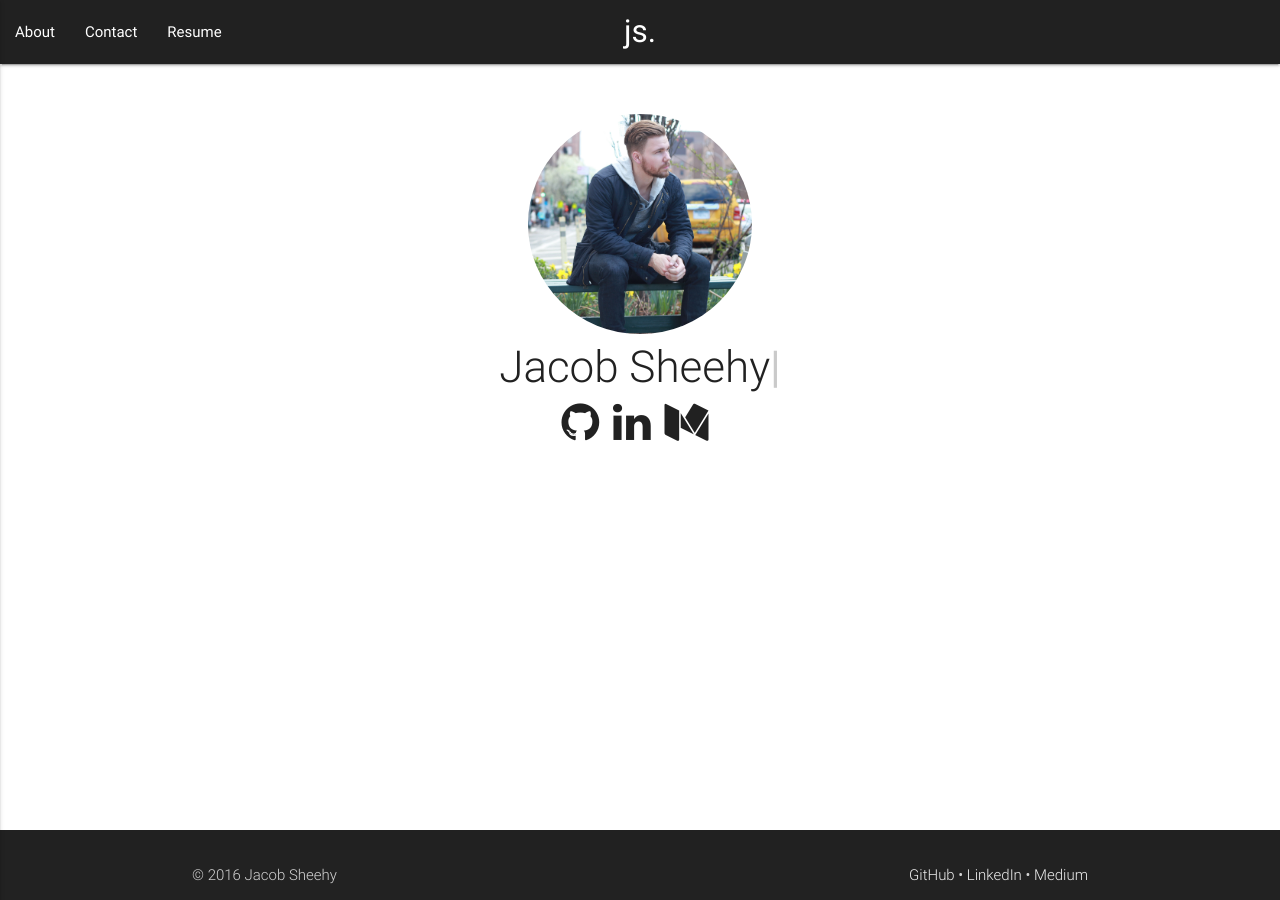
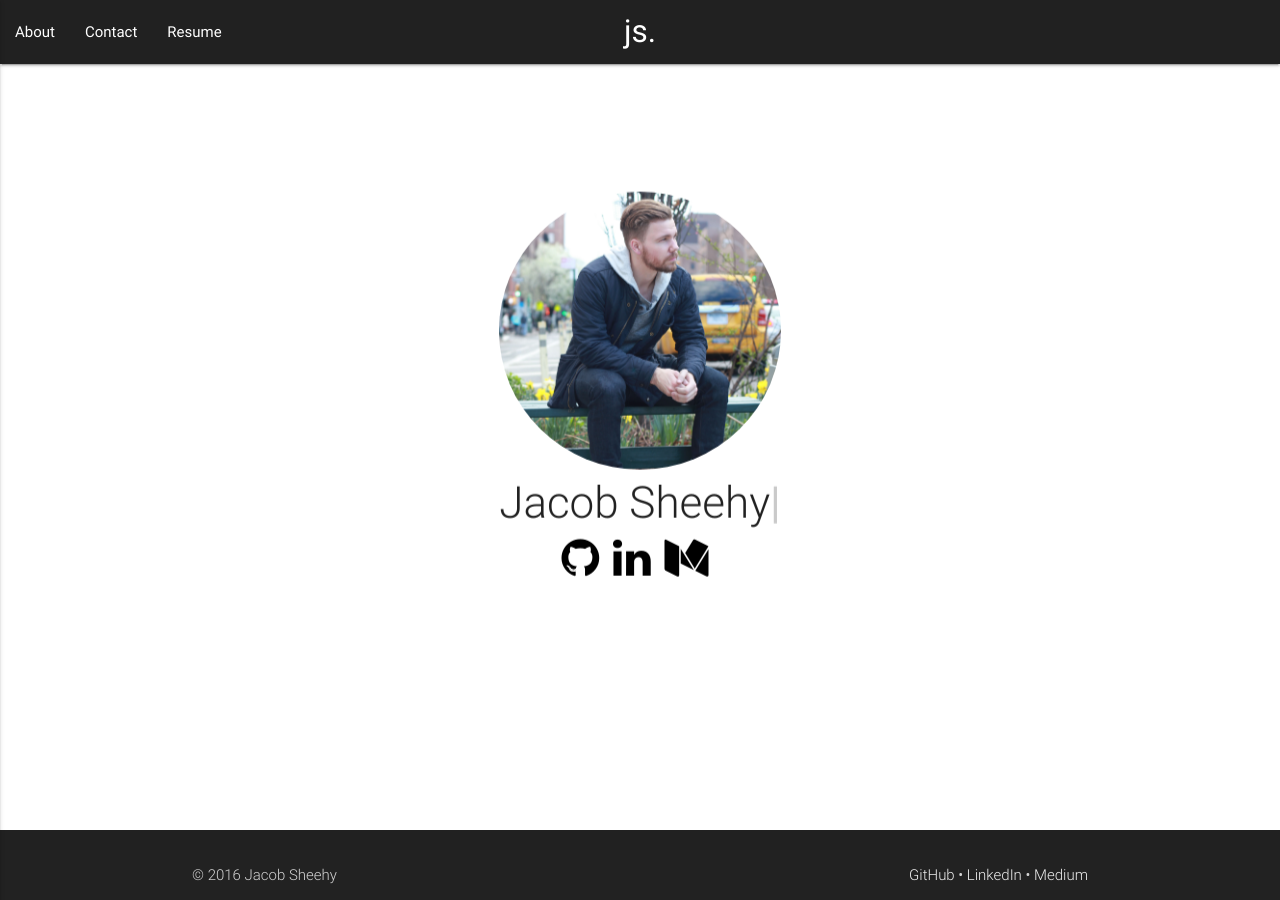
Before and after one commit to lessthanjacob/lessthanjacob.github.io, a Jekyll site: the page built from index.html, in a window 1280 px wide. Built offline with Jekyll 4.4.1, drawn with Linux system fonts in a browser that asks for light colours.

Commit message:
Make FA icons link to corresponding social websites. Vertically align hero image.

```diff
--- a/_layouts/home.html
+++ b/_layouts/home.html
@@ -7,33 +7,23 @@
   <script src="/assets/js/typed.min.js"></script>
 </head>
 
-<div class="container" style="margin-top: 50px;">
-  <div class="col s6 offset-s3">
-    <img style="width: 25%; margin: auto; display: block;" src="assets/images/tell_me_im_pretty.jpeg" alt="" class="circle responsive-img">
-  </div>
-    <div class="typed-name-container">
-      <span class='typed-name'></span>
+<div class="container parent-container">
+  <div class="container hero-container" style="margin-top: 50px;">
+    <div class="col s6 offset-s3">
+      <img style="width: 45%; margin: auto; display: block;" src="assets/images/tell_me_im_pretty.jpeg" alt="" class="circle responsive-img">
     </div>
-    <div class="social-icons-container">
-      <i class="fa fa-github social-icon" aria-hidden="true"></i>
-      <i class="fa fa-linkedin social-icon" aria-hidden="true"></i>
-      <i class="fa fa-medium social-icon" aria-hidden="true"></i>
+      <div class="typed-name-container">
+        <span class='typed-name'></span>
+      </div>
+      <div class="social-icons-container">
+        <a href="https://github.com/lessthanjacob"><i class="fa fa-github social-icon" aria-hidden="true"></i></a>
+        <a href="https://www.linkedin.com/in/jacob-sheehy"><i class="fa fa-linkedin social-icon" aria-hidden="true"></i></a>
+        <a href="https://medium.com/@jacobjsheehy"><i class="fa fa-medium social-icon" aria-hidden="true"></i></a>
+      </div>
     </div>
   </div>
 </div>
 
-<!-- <div class="container">
-  <div class="col s4">
-    <div class="code-block center-align">
-      <span>jacob_sheehy = </span><span class="code-block-syntax-orange">Person</span>.create!(
-      <span class="code-block-syntax-red">name:</span> '<span class="code-block-syntax-green">Jacob Sheehy</span>',
-      <span class="code-block-syntax-red">age:</span> 26,
-      <span class="code-block-syntax-red">roles:</span> ['Software Engineer',
-              'Drummer']
-    )
-    </div>
-  </div> -->
-</div>
 <script>
   $(document).ready(function(){
     var options = {
--- a/_stylesheets/home.scss
+++ b/_stylesheets/home.scss
@@ -1,6 +1,16 @@
 ---
 #
 ---
+.parent-container {
+  -webkit-transform-style: preserve-3d;
+  -moz-transform-style: preserve-3d;
+  transform-style: preserve-3d;
+}
+.hero-container {
+  position: relative;
+  top: 50%;
+  transform: translateY(20%);
+}
 .code-block {
   width: auto;
   margin: auto;
@@ -61,6 +71,10 @@
   padding-right: 10px;
 }
 
+a .fa {
+  color: #000;
+}
+
 @keyframes blink{
   0% { opacity:1; }
   50% { opacity:0; }
```
